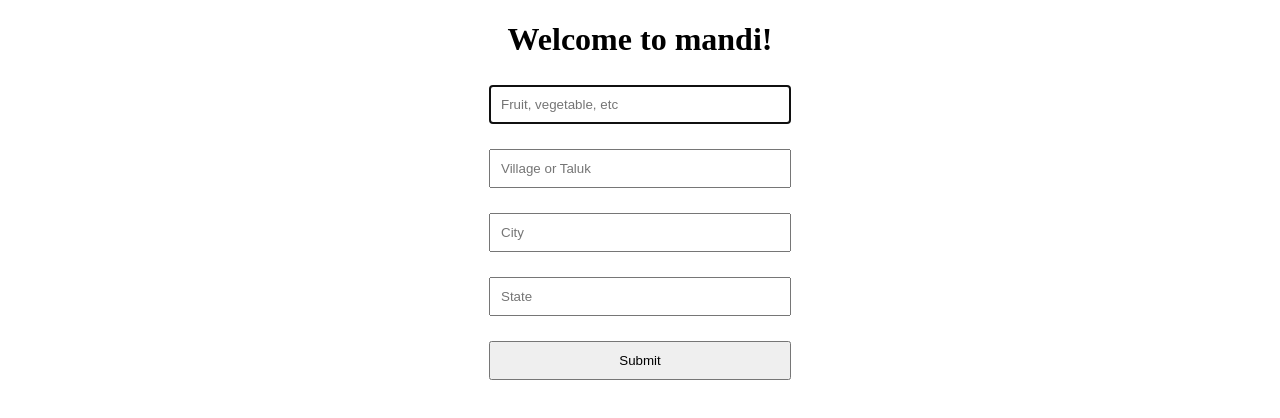
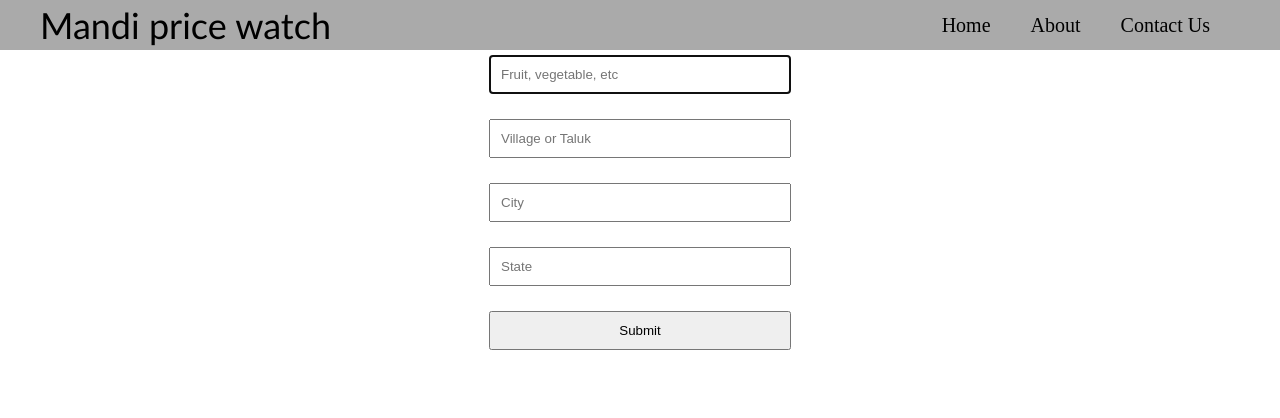
Before and after one commit to sajetr/amoeba, an Angular app: page / in a window 1280 px wide. Shown: the top 418 px of the page. Built offline with nearby package versions, Linux system fonts and the light colour scheme.

Commit message:
Added header and default nav (all links to the home page for now)

```diff
--- a/src/app/app.component.html
+++ b/src/app/app.component.html
@@ -1,7 +1,9 @@
-<!--The content below is only a placeholder and can be replaced.-->
-<div style="text-align:center">
-  <h1>
-    Welcome to {{ mandi }}!
-  </h1>
-</div>
+<header class="header-flex-container">
+  <span>Mandi price watch</span>
+  <div class="nav-flex-container nav-decoration">
+    <span><a href="index.html">Home</a></span>
+    <span><a href="index.html">About</a></span>
+    <span><a href="index.html">Contact Us</a></span>
+  </div>
+</header>
 <app-mandi-search></app-mandi-search>
--- a/src/styles.css
+++ b/src/styles.css
@@ -1 +1,55 @@
 /* You can add global styles to this file, and also import other style files */
+
+* {
+    margin: 0;
+}
+
+header {
+    width: auto;
+    height: 50px;
+    background-color: #aaaaaa;
+    padding: 0 30px;
+}
+
+.header-flex-container {
+    align-items: center;
+    display: flex;
+    flex-flow: row;
+}
+
+header > span {
+    font-family: 'Gill Sans', 'Gill Sans MT', Calibri, 'Trebuchet MS', sans-serif;
+    font-size: 36px;
+    margin: 10px;
+    min-width: 350px;
+}
+
+header div {
+    text-align: left;
+}
+
+header div span a {
+    text-decoration: none;
+    color: black;
+}
+
+.nav-flex-container {
+    display: flex;
+    justify-content: flex-end;
+    align-items: center;
+    width: 100%;
+}
+
+.nav-decoration {
+    margin: 0px 10px;
+    padding: 10px;
+}
+
+.nav-flex-container span {
+    font-size: 20px;
+    padding: 0px 20px;
+}
+
+.none-display {
+    display: none;
+}
```
